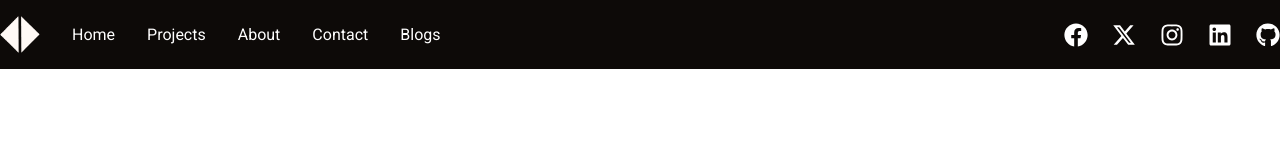
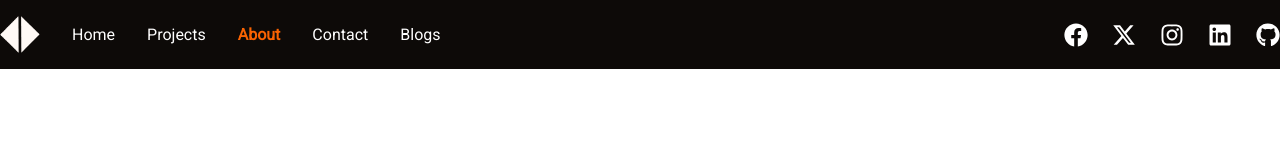
Before and after one commit to AsrafulMasum/portfolio_next.js, a Next.js app: page /about in a window 1280 px wide. Shown: the top 160 px of the page. Built offline with nearby package versions, Linux system fonts and the light colour scheme.

Commit message:
navLinks text color changed when active

```diff
--- a/components/Navbar.jsx
+++ b/components/Navbar.jsx
@@ -7,14 +7,16 @@ import { IoIosClose, IoIosMenu } from "react-icons/io";
 import { FaFacebook, FaGithub, FaLinkedin, FaInstagram } from "react-icons/fa";
 import { FaXTwitter } from "react-icons/fa6";
 import Sidebar from "./Sidebar";
+import { usePathname } from "next/navigation";
 
 function Navbar() {
   const [open, setOpen] = useState(false);
+  const pathName = usePathname();
+  console.log(pathName)
 
   const navLinkStyle = {
     position: 'relative',
     display: 'inline-block',
-    color: 'white',
     textDecoration: 'none',
     padding: '5px 0',
   };
@@ -33,7 +35,8 @@ function Navbar() {
 
   const navLinks = (
     <>
-      <li>
+      <li className={`${pathName === "/" ? "text-primary font-semibold" : "text-white"
+          }`} >
         <Link href="/" style={navLinkStyle} onMouseOver={(e) => {
           e.currentTarget.children[0].style.width = '100%';
         }} onMouseOut={(e) => {
@@ -43,7 +46,8 @@ function Navbar() {
           <span style={navLinkAfterStyle}></span>
         </Link>
       </li>
-      <li>
+      <li className={`${pathName === "/projects" ? "text-primary font-semibold" : "text-white"
+          }`}>
         <Link href="/projects" style={navLinkStyle} onMouseOver={(e) => {
           e.currentTarget.children[0].style.width = '100%';
         }} onMouseOut={(e) => {
@@ -53,7 +57,8 @@ function Navbar() {
           <span style={navLinkAfterStyle}></span>
         </Link>
       </li>
-      <li>
+      <li className={`${pathName === "/about" ? "text-primary font-semibold" : "text-white"
+          }`}>
         <Link href="/about" style={navLinkStyle} onMouseOver={(e) => {
           e.currentTarget.children[0].style.width = '100%';
         }} onMouseOut={(e) => {
@@ -63,7 +68,8 @@ function Navbar() {
           <span style={navLinkAfterStyle}></span>
         </Link>
       </li>
-      <li>
+      <li className={`${pathName === "/contact" ? "text-primary font-semibold" : "text-white"
+          }`}>
         <Link href="/contact" style={navLinkStyle} onMouseOver={(e) => {
           e.currentTarget.children[0].style.width = '100%';
         }} onMouseOut={(e) => {
@@ -73,7 +79,8 @@ function Navbar() {
           <span style={navLinkAfterStyle}></span>
         </Link>
       </li>
-      <li>
+      <li className={`${pathName === "/blogs" ? "text-primary font-semibold" : "text-white"
+          }`}>
         <Link href="/blogs" style={navLinkStyle} onMouseOver={(e) => {
           e.currentTarget.children[0].style.width = '100%';
         }} onMouseOut={(e) => {
@@ -151,7 +158,7 @@ function Navbar() {
         <div onClick={() => setOpen((prev) => !prev)} className="flex justify-end mb-4 mr-4">
           <IoIosClose className="text-3xl cursor-pointer" />
         </div>
-        <Sidebar setOpen={setOpen} open={open} />
+        <Sidebar setOpen={setOpen} />
       </aside>
     </div>
   );
--- a/components/Sidebar.jsx
+++ b/components/Sidebar.jsx
@@ -2,7 +2,7 @@ import Link from "next/link";
 import { usePathname } from "next/navigation";
 import React from "react";
 
-function Sidebar({ open, setOpen }) {
+function Sidebar({ setOpen }) {
   const pathName = usePathname();
 
   const navLinks = (
```
